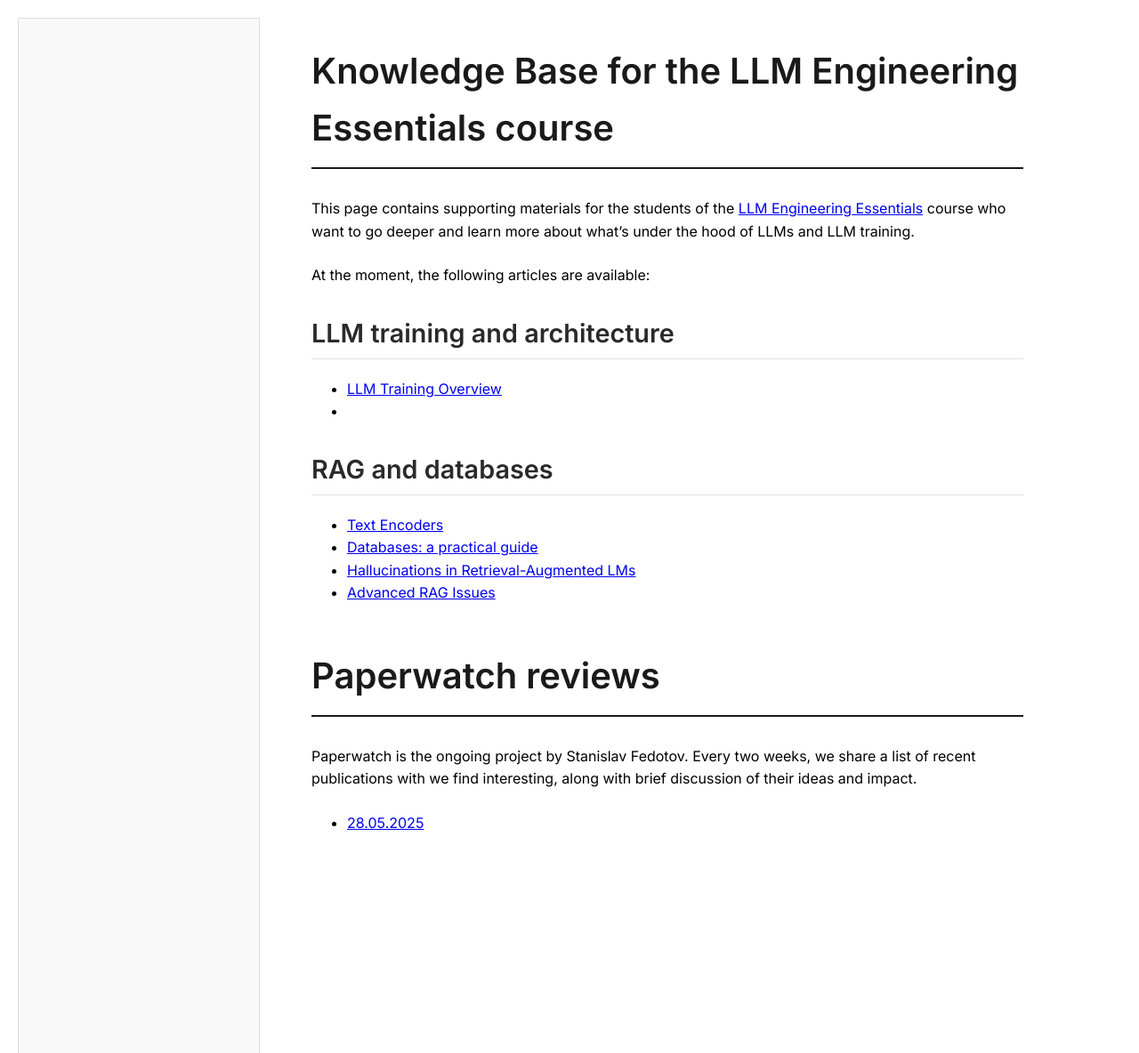
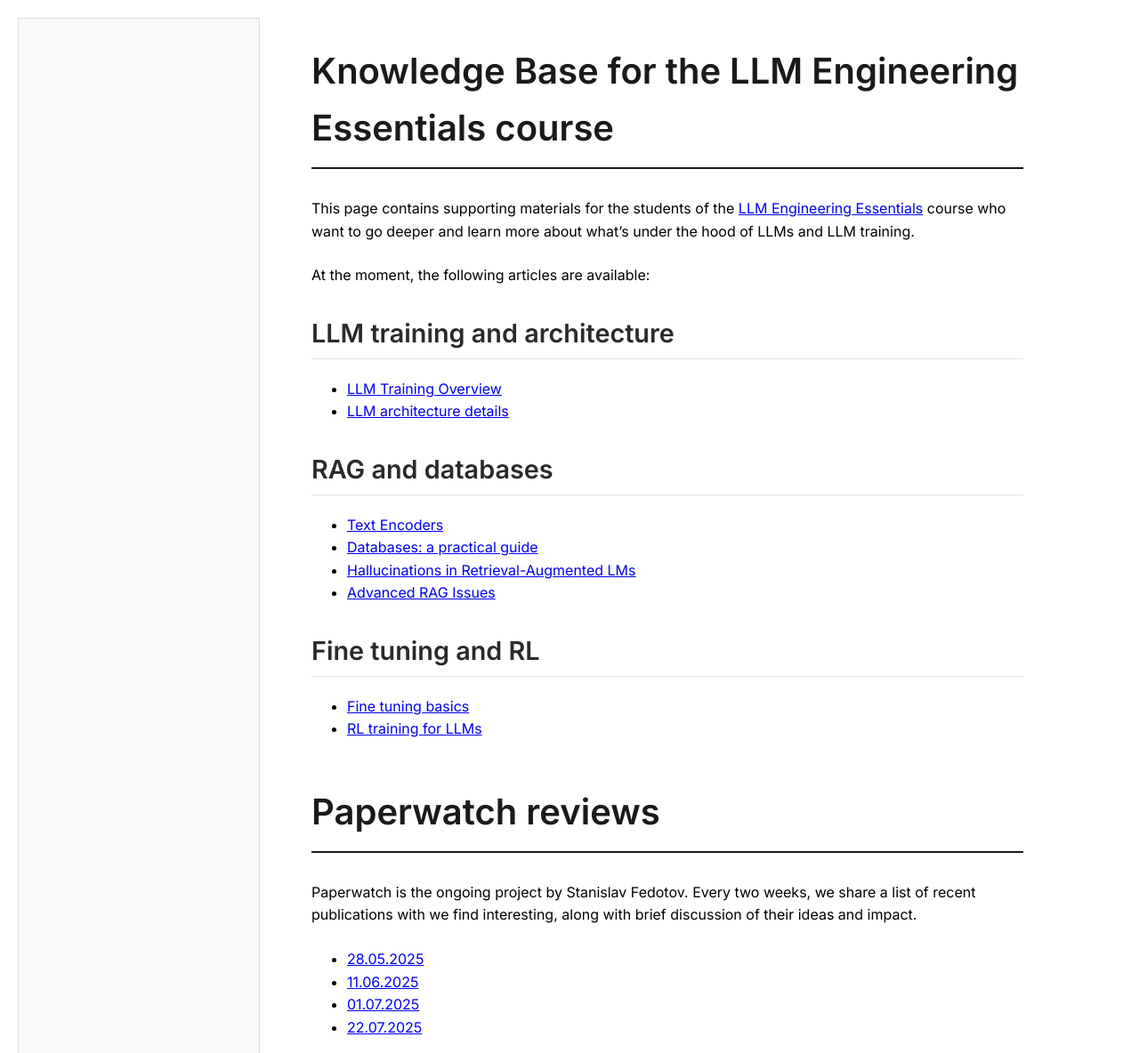
Before and after one commit to Nebius-Academy/knowledge-base, a Jekyll site: the page built from index.md, in a window 1280 px wide and 1184 px high. Shown: the whole window at 89% size. Built offline with Jekyll 4.4.1, drawn with Linux system fonts in a browser that asks for light colours; nearby versions of some CDN libraries.

Commit message:
Update index.md

```diff
--- a/index.md
+++ b/index.md
@@ -12,7 +12,7 @@ At the moment, the following articles are available:
 ## LLM training and architecture
 
 * [LLM Training Overview](https://nebius-academy.github.io/knowledge-base/llm-training-overview/)
-*
+* [LLM architecture details](https://nebius-academy.github.io/knowledge-base/transformer-architectures/)
 
 ## RAG and databases
 
@@ -21,9 +21,16 @@ At the moment, the following articles are available:
 * [Hallucinations in Retrieval-Augmented LMs](https://nebius-academy.github.io/knowledge-base/hallucinations-in-ralms/)
 * [Advanced RAG Issues](https://nebius-academy.github.io/knowledge-base/advanced-rag-issues/)
 
+## Fine tuning and RL
+
+* [Fine tuning basics](https://nebius-academy.github.io/knowledge-base/llm-customization/)
+* [RL training for LLMs](https://nebius-academy.github.io/knowledge-base/rl-training/)
 
 # Paperwatch reviews
 
 Paperwatch is the ongoing project by Stanislav Fedotov. Every two weeks, we share a list of recent publications with we find interesting, along with brief discussion of their ideas and impact.
 
 * [28.05.2025](https://nebius-academy.github.io/knowledge-base/paperwatch-28-05-2025/)
+* [11.06.2025](https://nebius-academy.github.io/knowledge-base/paperwatch-11-06-2025/)
+* [01.07.2025](https://nebius-academy.github.io/knowledge-base/paperwatch-01-07-2025/)
+* [22.07.2025](https://nebius-academy.github.io/knowledge-base/paperwatch-22-07-2025/)
```
